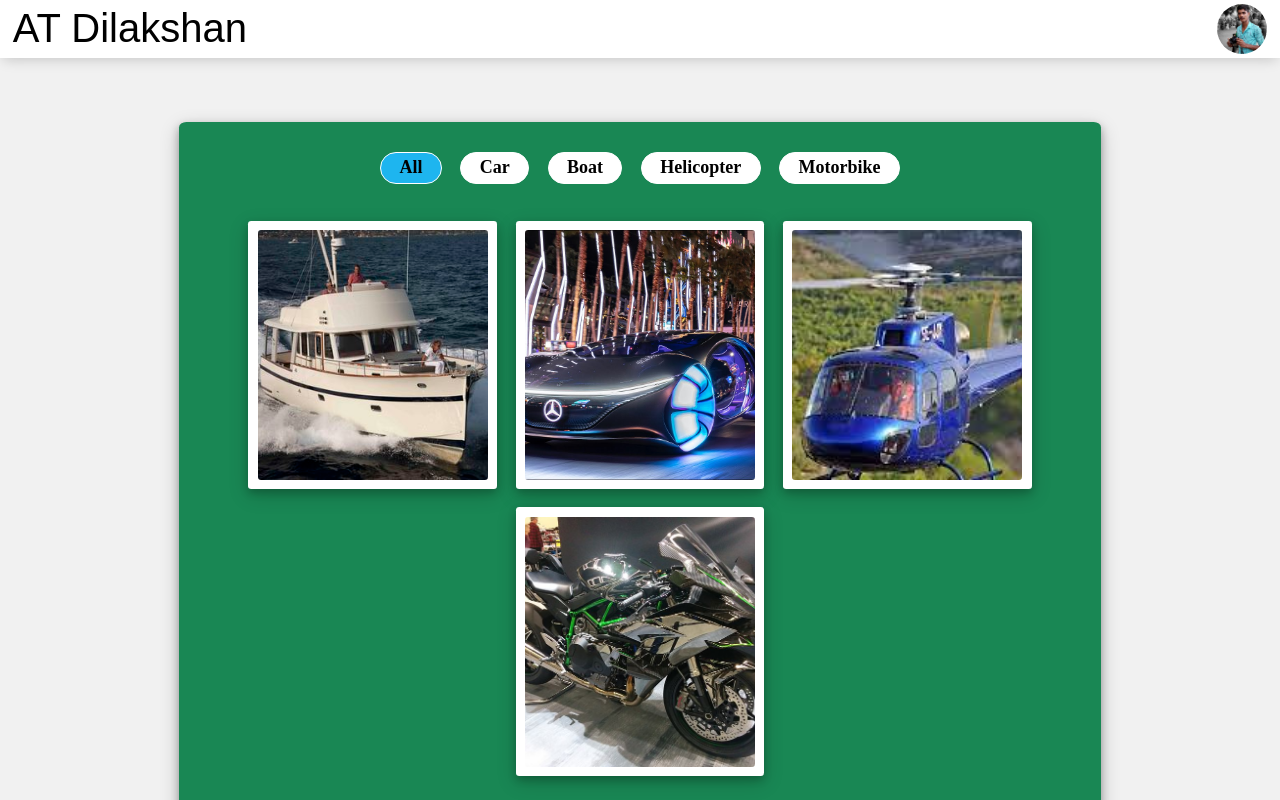
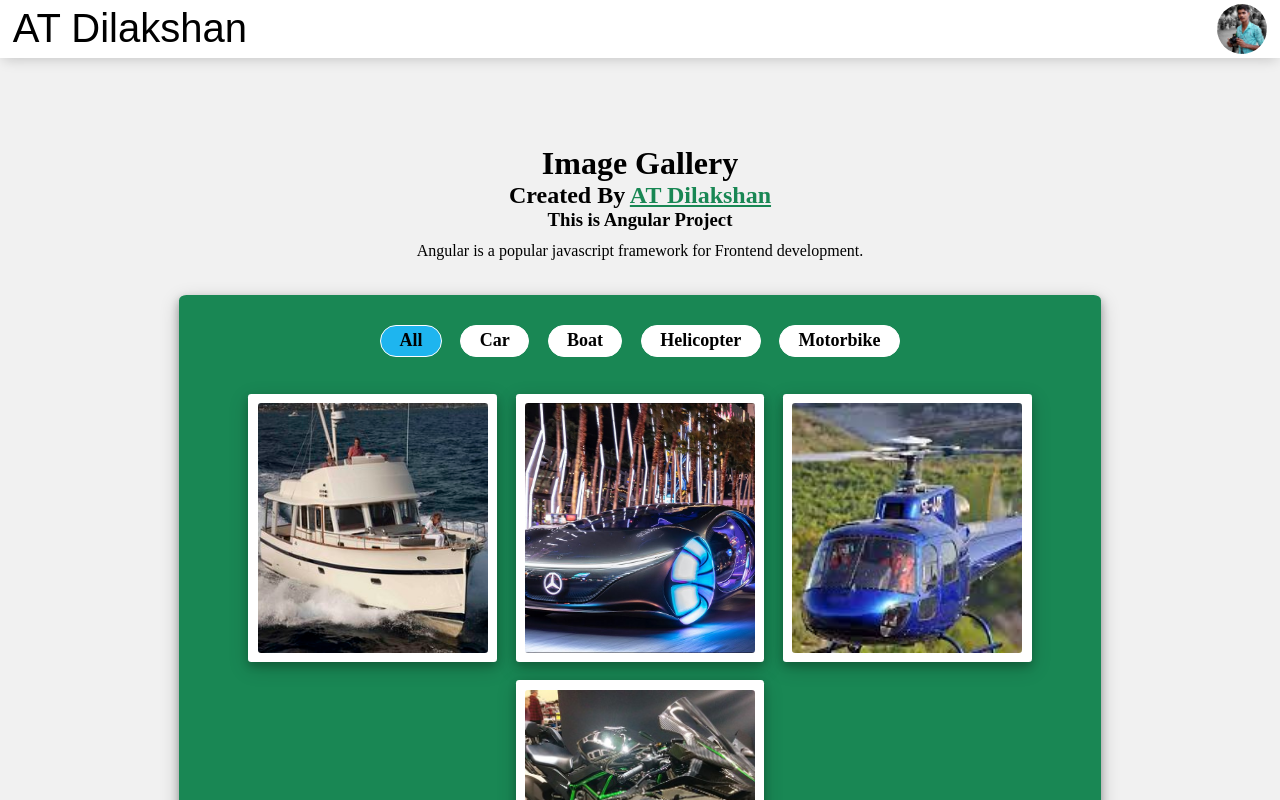
Before and after one commit to atdilakshan/image-gallery, an Angular app: page / in a window 1280 px wide. Shown: the top 800 px of the page. Built offline with nearby package versions, Linux system fonts and the light colour scheme; a web font is replaced by a local one.

Commit message:
Add the heading

```diff
--- a/src/app/components/content/content.component.css
+++ b/src/app/components/content/content.component.css
@@ -1,6 +1,23 @@
 .container {
   padding: 5%;
   /* background-color: #198754; */
+}
+
+.heading{
+  text-align: center;
+  margin: 1% 0;
+  padding: 1% 0;
+}
+
+.heading h1{
+}
+
+.heading h2 a{
+  color: #198754;
+}
+
+.heading p{
+  margin: 1% 0;
 }
 
 .gallery {
--- a/src/app/components/content/content.component.html
+++ b/src/app/components/content/content.component.html
@@ -1,4 +1,13 @@
 <div class="container">
+
+  <div class="heading">
+    <h1>Image Gallery</h1>
+    <h2>Created By <a href="https://atdilakshan.github.io/" target="_blank">AT Dilakshan</a></h2>
+    <h3>This is Angular Project</h3>
+
+    <p>Angular is a popular javascript framework for Frontend development.</p>
+  </div>
+
   <div class="gallery">
 
     <div class="category-box">
```
